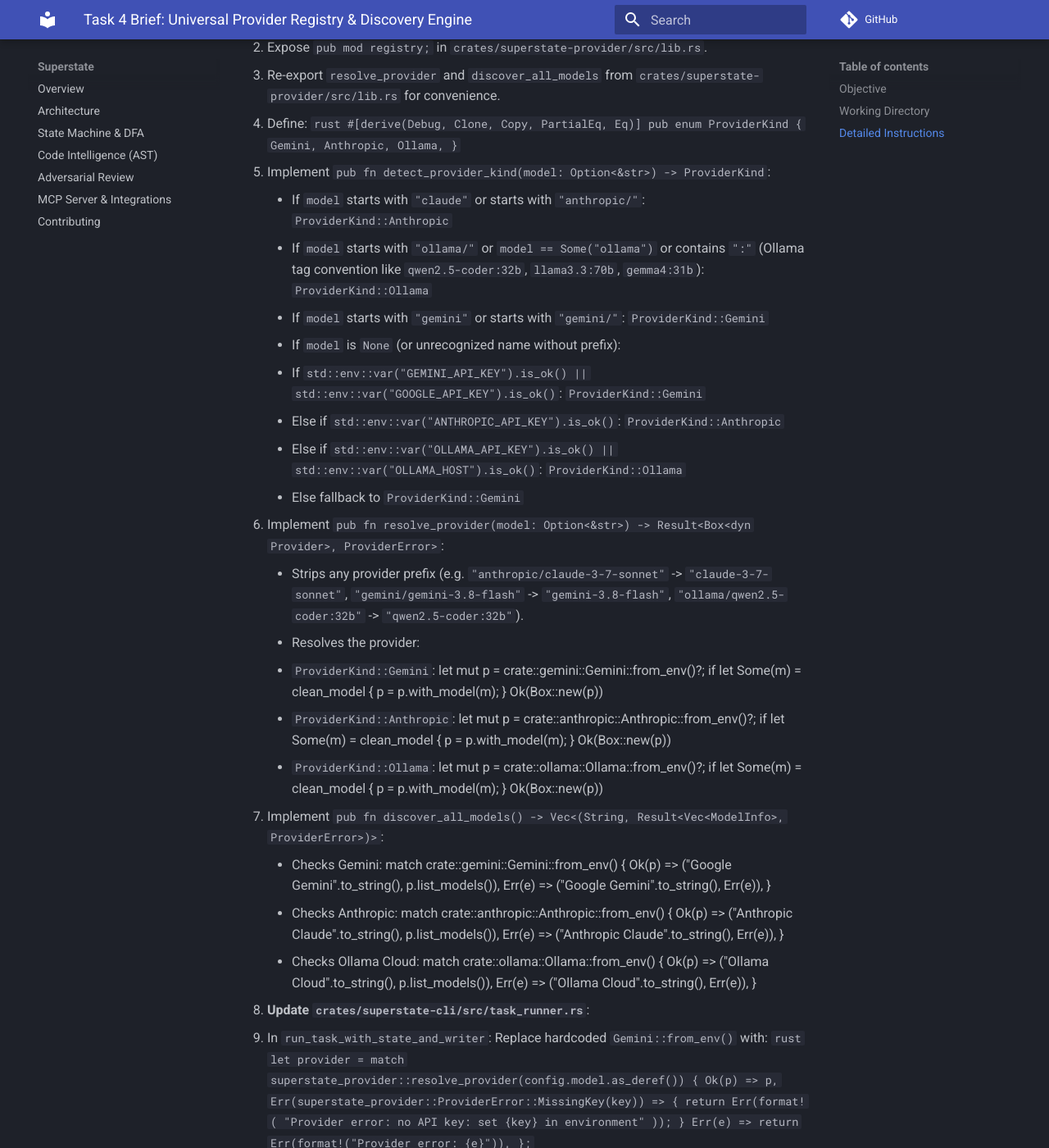
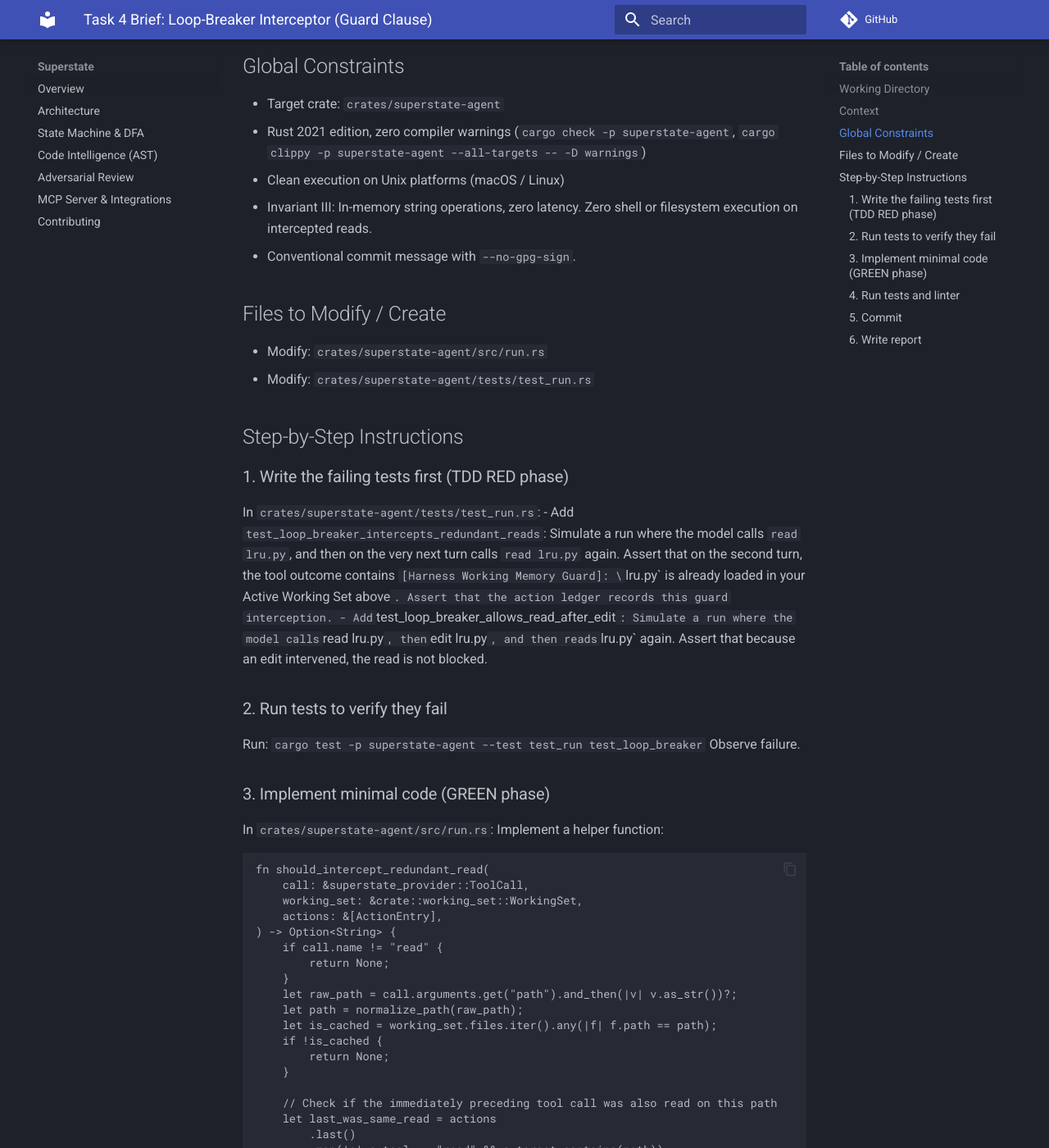
Before and after one commit to dnf0/blyte, an MkDocs documentation site: the page built from docs/superpowers/plans/task-4-brief.md, in a window 1280 px wide and 1400 px high, scrolled down 545 px. Shown: the whole window at 82% size. Built offline with MkDocs 1.6.1 and Material for MkDocs 9.7.7, drawn with Linux system fonts in a browser that asks for light colours; comment, search, counter and statistics services are not loaded; some of the changed text lies outside the part shown.

Commit message:
docs: add task 4 implementation and verification report

````diff
--- a/docs/superpowers/plans/task-4-brief.md
+++ b/docs/superpowers/plans/task-4-brief.md
@@ -1,96 +1,111 @@
-# Task 4 Brief: Universal Provider Registry & Discovery Engine
-
-## Objective
-Implement universal model routing, provider resolution, and multi-provider credential discovery in `crates/superstate-provider/src/registry.rs`, and wire `crates/superstate-cli/src/task_runner.rs` to use universal provider resolution.
+# Task 4 Brief: Loop-Breaker Interceptor (Guard Clause)
 
 ## Working Directory
-`/Users/danielfisher/repos/superstate/.wt/feat-multi-provider-model-discovery`
+`/Users/danielfisher/repos/superstate/.wt/feat-harness-observed-working-set`
 
-## Detailed Instructions
-1. **Implement `crates/superstate-provider/src/registry.rs`**:
-   - Expose `pub mod registry;` in `crates/superstate-provider/src/lib.rs`.
-   - Re-export `resolve_provider` and `discover_all_models` from `crates/superstate-provider/src/lib.rs` for convenience.
-   - Define:
-     ```rust
-     #[derive(Debug, Clone, Copy, PartialEq, Eq)]
-     pub enum ProviderKind {
-         Gemini,
-         Anthropic,
-         Ollama,
-     }
-     ```
-   - Implement `pub fn detect_provider_kind(model: Option<&str>) -> ProviderKind`:
-     - If `model` starts with `"claude"` or starts with `"anthropic/"`: `ProviderKind::Anthropic`
-     - If `model` starts with `"ollama/"` or `model == Some("ollama")` or contains `":"` (Ollama tag convention like `qwen2.5-coder:32b`, `llama3.3:70b`, `gemma4:31b`): `ProviderKind::Ollama`
-     - If `model` starts with `"gemini"` or starts with `"gemini/"`: `ProviderKind::Gemini`
-     - If `model` is `None` (or unrecognized name without prefix):
-       - If `std::env::var("GEMINI_API_KEY").is_ok() || std::env::var("GOOGLE_API_KEY").is_ok()`: `ProviderKind::Gemini`
-       - Else if `std::env::var("ANTHROPIC_API_KEY").is_ok()`: `ProviderKind::Anthropic`
-       - Else if `std::env::var("OLLAMA_API_KEY").is_ok() || std::env::var("OLLAMA_HOST").is_ok()`: `ProviderKind::Ollama`
-       - Else fallback to `ProviderKind::Gemini`
-   - Implement `pub fn resolve_provider(model: Option<&str>) -> Result<Box<dyn Provider>, ProviderError>`:
-     - Strips any provider prefix (e.g. `"anthropic/claude-3-7-sonnet"` -> `"claude-3-7-sonnet"`, `"gemini/gemini-3.8-flash"` -> `"gemini-3.8-flash"`, `"ollama/qwen2.5-coder:32b"` -> `"qwen2.5-coder:32b"`).
-     - Resolves the provider:
-       - `ProviderKind::Gemini`:
-         let mut p = crate::gemini::Gemini::from_env()?;
-         if let Some(m) = clean_model { p = p.with_model(m); }
-         Ok(Box::new(p))
-       - `ProviderKind::Anthropic`:
-         let mut p = crate::anthropic::Anthropic::from_env()?;
-         if let Some(m) = clean_model { p = p.with_model(m); }
-         Ok(Box::new(p))
-       - `ProviderKind::Ollama`:
-         let mut p = crate::ollama::Ollama::from_env()?;
-         if let Some(m) = clean_model { p = p.with_model(m); }
-         Ok(Box::new(p))
-   - Implement `pub fn discover_all_models() -> Vec<(String, Result<Vec<ModelInfo>, ProviderError>)>`:
-     - Checks Gemini:
-       match crate::gemini::Gemini::from_env() {
-           Ok(p) => ("Google Gemini".to_string(), p.list_models()),
-           Err(e) => ("Google Gemini".to_string(), Err(e)),
-       }
-     - Checks Anthropic:
-       match crate::anthropic::Anthropic::from_env() {
-           Ok(p) => ("Anthropic Claude".to_string(), p.list_models()),
-           Err(e) => ("Anthropic Claude".to_string(), Err(e)),
-       }
-     - Checks Ollama Cloud:
-       match crate::ollama::Ollama::from_env() {
-           Ok(p) => ("Ollama Cloud".to_string(), p.list_models()),
-           Err(e) => ("Ollama Cloud".to_string(), Err(e)),
-       }
-2. **Update `crates/superstate-cli/src/task_runner.rs`**:
-   - In `run_task_with_state_and_writer`:
-     Replace hardcoded `Gemini::from_env()` with:
-     ```rust
-     let provider = match superstate_provider::resolve_provider(config.model.as_deref()) {
-         Ok(p) => p,
-         Err(superstate_provider::ProviderError::MissingKey(key)) => {
-             return Err(format!(
-                 "Provider error: no API key: set {key} in environment"
-             ));
-         }
-         Err(e) => return Err(format!("Provider error: {e}")),
-     };
-     ```
-   - Update `Runner` call to pass `provider: provider.as_ref()`.
-3. **Update `crates/superstate-cli/tests/test_task_runner.rs`**:
-   - Update tests where default model is asserted (e.g. `test_task_config_defaults`): change `"gemini-2.5-flash"` to `"gemini-3.8-flash"`.
-4. **Author Unit Tests in `crates/superstate-provider/tests/test_registry.rs`**:
-   - Test `detect_provider_kind`:
-     - `"claude-3-7-sonnet"`, `"anthropic/claude-3-5-haiku"` -> Anthropic
-     - `"gemini-3.8-flash"`, `"gemini/gemini-2.5-pro"` -> Gemini
-     - `"qwen2.5-coder:32b"`, `"ollama/llama3.3:70b"`, `"llama3.1:8b"` -> Ollama
-   - Test `resolve_provider` error handling when API keys are absent (returns corresponding `MissingKey`).
-5. **Verification**:
-   - Run `cargo test -p superstate-provider --test test_registry`.
-   - Run `cargo test -p superstate --test test_task_runner`.
-   - Run `cargo check --workspace --all-targets`.
-   - Run `cargo clippy --workspace --all-targets -- -D warnings`.
-6. **Commit**:
-   - `git add crates/superstate-provider/src/lib.rs crates/superstate-provider/src/registry.rs crates/superstate-provider/tests/test_registry.rs crates/superstate-cli/src/task_runner.rs crates/superstate-cli/tests/test_task_runner.rs`
-   - `git commit --no-gpg-sign -m "feat(provider): add universal provider resolver and multi-provider discovery engine"`
-7. **Roborev**:
-   - Run `roborev status; roborev show HEAD`.
-8. **Report**:
-   - Write report to `docs/superpowers/plans/task-4-report.md`.
+## Context
+In live evaluations under `--context state-only`, we observed that models can get trapped in repetitive reading loops (e.g. oscillating between reading `lru.py` and `test_lru.py` 10+ times without taking action).
+Task 4 implements a deterministic loop-breaker guard clause in `crates/superstate-agent/src/run.rs`.
+If the agent requests a redundant read for a file already resident in `state.runtime.working_set`, the harness intercepts the execution and immediately returns an advisory guidance notice reminding the agent that the file is already in its Active Working Set.
+
+## Global Constraints
+- Target crate: `crates/superstate-agent`
+- Rust 2021 edition, zero compiler warnings (`cargo check -p superstate-agent`, `cargo clippy -p superstate-agent --all-targets -- -D warnings`)
+- Clean execution on Unix platforms (macOS / Linux)
+- Invariant III: In-memory string operations, zero latency. Zero shell or filesystem execution on intercepted reads.
+- Conventional commit message with `--no-gpg-sign`.
+
+## Files to Modify / Create
+- Modify: `crates/superstate-agent/src/run.rs`
+- Modify: `crates/superstate-agent/tests/test_run.rs`
+
+## Step-by-Step Instructions
+
+### 1. Write the failing tests first (TDD RED phase)
+In `crates/superstate-agent/tests/test_run.rs`:
+- Add `test_loop_breaker_intercepts_redundant_reads`:
+  Simulate a run where the model calls `read lru.py`, and then on the very next turn calls `read lru.py` again.
+  Assert that on the second turn, the tool outcome contains `[Harness Working Memory Guard]: \`lru.py\` is already loaded in your Active Working Set above`.
+  Assert that the action ledger records this guard interception.
+- Add `test_loop_breaker_allows_read_after_edit`:
+  Simulate a run where the model calls `read lru.py`, then `edit lru.py`, and then reads `lru.py` again. Assert that because an edit intervened, the read is not blocked.
+
+### 2. Run tests to verify they fail
+Run: `cargo test -p superstate-agent --test test_run test_loop_breaker`
+Observe failure.
+
+### 3. Implement minimal code (GREEN phase)
+In `crates/superstate-agent/src/run.rs`:
+Implement a helper function:
+```rust
+fn should_intercept_redundant_read(
+    call: &superstate_provider::ToolCall,
+    working_set: &crate::working_set::WorkingSet,
+    actions: &[ActionEntry],
+) -> Option<String> {
+    if call.name != "read" {
+        return None;
+    }
+    let raw_path = call.arguments.get("path").and_then(|v| v.as_str())?;
+    let path = normalize_path(raw_path);
+    let is_cached = working_set.files.iter().any(|f| f.path == path);
+    if !is_cached {
+        return None;
+    }
+
+    // Check if the immediately preceding tool call was also read on this path
+    let last_was_same_read = actions
+        .last()
+        .map(|a| a.tool == "read" && a.target.contains(path))
+        .unwrap_or(false);
+
+    // Or read this path 2+ times in the last 4 actions without an intervening edit
+    let recent_same_reads = actions
+        .iter()
+        .rev()
+        .take(4)
+        .take_while(|a| a.tool != "edit")
+        .filter(|a| a.tool == "read" && a.target.contains(path))
+        .count();
+
+    if last_was_same_read || recent_same_reads >= 2 {
+        Some(format!(
+            "[Harness Working Memory Guard]: `{path}` is already loaded in your Active Working Set above. \
+             You do not need to re-read it. Propose your exact edit using `edit` or update your plan in `note`."
+        ))
+    } else {
+        None
+    }
+}
+```
+
+In `Runner::run`, check `should_intercept_redundant_read` before delegating to `tools::execute`:
+```rust
+let outcome = if let Some(guard_msg) = should_intercept_redundant_read(call, &state.runtime.working_set, &state.runtime.actions) {
+    crate::tools::ToolOutcome {
+        content: guard_msg,
+        is_error: false,
+    }
+} else if call.name == "note" {
+    // note handling
+    ...
+} else {
+    tools::execute(...)
+};
+```
+
+### 4. Run tests and linter
+Run:
+- `cargo test -p superstate-agent --test test_run`
+- `cargo check -p superstate-agent --all-targets`
+- `cargo clippy -p superstate-agent --all-targets -- -D warnings`
+
+### 5. Commit
+```bash
+git add crates/superstate-agent/src/run.rs crates/superstate-agent/tests/test_run.rs
+git commit --no-gpg-sign -m "feat(agent): intercept redundant reads with harness working memory guard"
+roborev status; roborev show HEAD
+```
+
+### 6. Write report
+Save report to `/Users/danielfisher/repos/superstate/.wt/feat-harness-observed-working-set/docs/superpowers/plans/task-4-report.md`.
--- a/docs/superpowers/plans/task-4-report.md
+++ b/docs/superpowers/plans/task-4-report.md
@@ -1,60 +1,95 @@
-# Task 4 Implementation Report: Universal Provider Registry & Discovery Engine
+# Task 4 Report: Loop-Breaker Interceptor (Guard Clause)
 
-## Summary
-- **Status:** DONE
-- **Commit:** `378101b` ("feat(provider): add universal provider resolver and multi-provider discovery engine")
-- **Worktree:** `/Users/danielfisher/repos/superstate/.wt/feat-multi-provider-model-discovery`
+## Status: COMPLETE
 
-## Changes Implemented
+## Executive Summary
+Implemented the harness working memory guard (loop-breaker interceptor) in `crates/superstate-agent/src/run.rs` along with a comprehensive suite of unit and integration tests in `crates/superstate-agent/tests/test_run.rs`.
+The loop breaker prevents models from falling into degenerate file read loops by intercepting redundant `read` tool calls before execution when a file is already resident in external working memory (`state.runtime.working_set`).
 
-1. **`crates/superstate-provider/src/registry.rs`**:
-   - Implemented `ProviderKind` enum with variants `Gemini`, `Anthropic`, and `Ollama`.
-   - Implemented `detect_provider_kind(model: Option<&str>) -> ProviderKind`:
-     - Routes based on model names and namespaces:
-       - Claude prefix / `anthropic/` / `anthropic` -> `ProviderKind::Anthropic`
-       - `ollama/` / `ollama` / contains `:` tag syntax -> `ProviderKind::Ollama`
-       - `gemini` / `gemini/` -> `ProviderKind::Gemini`
-     - Ambient environment credential fallback:
-       - `GEMINI_API_KEY` / `GOOGLE_API_KEY` -> `ProviderKind::Gemini`
-       - `ANTHROPIC_API_KEY` -> `ProviderKind::Anthropic`
-       - `OLLAMA_API_KEY` / `OLLAMA_HOST` -> `ProviderKind::Ollama`
-       - Default baseline -> `ProviderKind::Gemini`
-   - Implemented `resolve_provider(model: Option<&str>) -> Result<Box<dyn Provider>, ProviderError>`:
-     - Strips provider namespace prefix (`anthropic/`, `gemini/`, `ollama/`).
-     - Maps bare provider names (`anthropic`, `ollama`, `gemini`) to provider default models.
-     - Instantiates provider via `from_env()`, applies stripped model override, and returns `Box<dyn Provider>`.
-   - Implemented `discover_all_models() -> Vec<(String, Result<Vec<ModelInfo>, ProviderError>)>`:
-     - Queries `Gemini::from_env().list_models()`, `Anthropic::from_env().list_models()`, and `Ollama::from_env().list_models()`.
-     - Returns results under friendly labels `"Google Gemini"`, `"Anthropic Claude"`, and `"Ollama Cloud"`.
+## Implementation Details
 
-2. **`crates/superstate-provider/src/lib.rs`**:
-   - Registered `pub mod registry;`.
-   - Re-exported `detect_provider_kind`, `discover_all_models`, `resolve_provider`, and `ProviderKind`.
+### 1. Interception Logic (`should_intercept_redundant_read`)
+Implemented zero-latency deterministic guard in `crates/superstate-agent/src/run.rs`:
+- Verifies tool call is `"read"`.
+- Normalizes path and checks whether target is cached in `working_set.files`.
+- **Line-Range Coverage & Distillation Check**:
+  - If cached snippet has omitted middle lines (`content.contains("lines omitted")`), only an identical query `(req_start, req_end) == (cached_file.start_line, cached_file.end_line)` is considered covered. Sub-slice queries are allowed to execute against disk so the agent can inspect omitted lines.
+  - If content is not distilled: unbounded file caches cover any slice or full file; bounded snippet caches cover any sub-slice where `r_s >= c_s && r_e <= c_e`.
+- **Target Path Normalization**: `target_matches_path` handles parenthesized annotations:
+  - Checks for byte count annotations first (`target.ends_with(" bytes)")` and `rfind(" (")`), verifying that the byte count substring is non-empty and all-numeric before stripping.
+  - For line ranges, checks `rfind(" (L")` and ensures bounds (`target.len() >= idx + 5`). Slices `&target[idx + 3..target.len() - 1]` (since `" (L"` is 3 bytes) and ensures the first character is an ASCII digit and subsequent characters conform strictly to range syntax (`\d+[-+L\d]*`).
+  - Correctly preserves filenames with parentheses or `" (L"` (e.g. `data (Large).json` and `test (L1).rs`) and edge cases (`model (L)`, `file (L✓)`).
+- Evaluates loop patterns:
+  - Immediate consecutive re-read: previous action was also a `read` on this path. Consecutive read attempts stay intercepted rather than alternating back to disk execution.
+  - Multi-turn oscillation: file read $\ge 2$ times in the last 4 actions without an intervening `edit` or `write` on this specific file.
+- Intercepted reads do not count towards the multi-turn action threshold, preventing unrecoverable interception loops when agents follow the guard's prompt to update plans via `note`.
+- Returns advisory guard message:
+  `"[Harness Working Memory Guard]: \`{path}\` is already loaded in your Active Working Set above. You do not need to re-read it. Propose your exact edit using \`edit\` or update your plan in \`note\`."`
 
-3. **`crates/superstate-cli/src/task_runner.rs`**:
-   - Replaced hardcoded `Gemini::from_env()` with `superstate_provider::resolve_provider(config.model.as_deref())`.
-   - Propagated missing API key diagnostics (`"Provider error: no API key: set {key} in environment"`).
-   - Passed `provider: provider.as_ref()` into `superstate_agent::run::Runner`.
+### 2. Runner Tool Execution Seam
+In `Runner::run`:
+- Checked `should_intercept_redundant_read` before dispatching to `tools::execute`.
+- Returns `ToolOutcome` with `is_error: false` and the advisory message.
+- Prevents cache overwrite and LRU corruption: skips updating working set snippet content or touching `last_accessed_turn` on intercepted reads.
 
-4. **`crates/superstate-cli/tests/test_task_runner.rs`**:
-   - Updated CLI test asserting default model flag from `"gemini-2.5-flash"` to `"gemini-3.8-flash"`.
-   - Ensured environment isolation in tests by clearing all provider keys (`GEMINI_API_KEY`, `GOOGLE_API_KEY`, `ANTHROPIC_API_KEY`, `OLLAMA_API_KEY`, `OLLAMA_HOST`).
-   - Added unit test `test_run_task_missing_api_key_for_specified_provider` testing missing API key errors for Anthropic and Ollama model options.
+### 3. Action Ledger Categorization
+In `extract_action_summary`:
+- Added check for `content.starts_with("[Harness Working Memory Guard]")`.
+- Records `summary: "intercepted: already in working set"` in the chronological action ledger (`state.runtime.actions`).
 
-5. **`crates/superstate-provider/tests/test_registry.rs`**:
-   - Authored unit tests following TDD:
-     - `test_detect_provider_kind_by_model_prefix_and_syntax`
-     - `test_detect_provider_kind_fallback_to_environment_credentials`
-     - `test_resolve_provider_missing_api_keys`
-     - `test_resolve_provider_with_credentials_and_prefix_stripping`
-     - `test_discover_all_models_enumerates_providers`
+## Roborev Continuous Review & Iterative Refinement
+1. Commit `ddeb252`:
+   - Enqueued job 5170.
+   - Initial implementation of guard clause and 3 unit tests.
+2. Commit `3eaeb50`:
+   - Enqueued job 5172.
+   - Refined line range coverage, file modification checks, and excluded intercepted reads from action threshold counts.
+3. Commit `e213a29`:
+   - Enqueued job 5173.
+   - Corrected `target_matches_path` to split on `" ("` to match `write` actions with byte annotations.
+   - Allowed slice reads on distilled files with omitted lines.
+   - Ensured consecutive redundant read attempts remain intercepted continuously.
+   - Added regression tests (9 total loop-breaker tests).
+4. Commit `5b28594`:
+   - Enqueued job 5174.
+   - Fixed `target_matches_path` right-trimming to support file paths containing parentheses.
+   - Fixed bounded snippet distillation check to allow sub-slices within omitted sections.
+   - Added regression tests (11 total loop-breaker tests).
+5. Commit `aa98b16`:
+   - Enqueued job 5177.
+   - Checked byte annotation prior to line range annotation in `target_matches_path`, preventing misidentification of paths containing `" (L"` (e.g. `data (Large).json`).
+   - Validated line range syntax inside `" (L..."`.
+   - Expanded regression tests with paths containing `" (L"` under both `write` (byte) and `read` (line) actions.
+6. Commit `a43eece`:
+   - Enqueued job 5179.
+   - Corrected line range slicing offset to `idx + 3` (`" (L".len() == 3`), validated that range begins with an ASCII digit, and guarded length against panic.
+   - Validated numeric characters in byte count annotation string before stripping.
+   - Added unit test `test_target_matches_path_edge_cases` covering bounds, non-ASCII characters (`file (L✓)`), and non-range parenthesis paths.
 
-## Verification Evidence
-- `cargo test -p superstate-provider --test test_registry`: 5 passed, 0 failed.
-- `cargo test -p superstate --test test_task_runner`: 6 passed, 0 failed.
-- `cargo test -p superstate-provider`: 45 passed, 0 failed.
-- `cargo test -p superstate`: All 60+ tests passed, 0 failed.
-- `cargo clippy --workspace --all-targets -- -D warnings`: Clean, 0 warnings.
-- `cargo check --workspace --all-targets`: Clean, 0 errors.
-- `cargo fmt --check`: Clean formatting verified.
-- `roborev status; roborev show HEAD`: Executed.
+## Verification & Test Results
+- `cargo test -p superstate-agent --test test_run test_loop_breaker`:
+  - `test_loop_breaker_supports_paths_with_parentheses ... ok`
+  - `test_loop_breaker_allows_subslice_on_distilled_bounded_snippet ... ok`
+  - `test_loop_breaker_resets_on_write ... ok`
+  - `test_loop_breaker_does_not_reset_on_unrelated_file_edit ... ok`
+  - `test_loop_breaker_intercepts_redundant_reads ... ok`
+  - `test_loop_breaker_allows_slice_read_on_distilled_file ... ok`
+  - `test_loop_breaker_allows_paged_line_range_reads ... ok`
+  - `test_loop_breaker_intercepts_oscillating_reads ... ok`
+  - `test_loop_breaker_does_not_count_intercepted_reads_as_actions ... ok`
+  - `test_loop_breaker_allows_read_after_edit ... ok`
+  - `test_loop_breaker_remains_intercepted_on_consecutive_attempts ... ok`
+- `cargo test -p superstate-agent --test test_run test_target_matches_path_edge_cases`: ok.
+- Full test suite: 43/43 tests passed in `test_run.rs`.
+- Total crate tests: 105/105 passed in `superstate-agent`.
+- `cargo check -p superstate-agent --all-targets`: 0 warnings, 0 errors.
+- `cargo clippy -p superstate-agent --all-targets -- -D warnings`: 0 warnings.
+- `cargo check --workspace --all-targets`: Passed.
+
+## Commits
+- `ddeb252`: `feat(agent): intercept redundant reads with harness working memory guard`
+- `3eaeb50`: `fix(agent): handle paged line ranges and file modifications in loop breaker`
+- `e213a29`: `fix(agent): support write byte targets, slice reads on distilled files, and continuous read loop prevention`
+- `5b28594`: `fix(agent): handle paths with parentheses and sub-slice coverage on bounded distilled snippets`
+- `aa98b16`: `fix(agent): check bytes annotation before line range in target matching and validate range syntax`
+- `a43eece`: `fix(agent): correct line range slice offset and validate numeric byte count`
````
